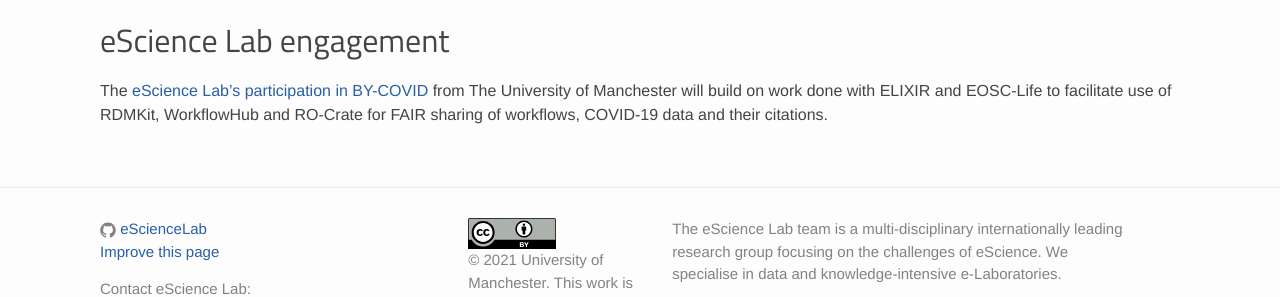
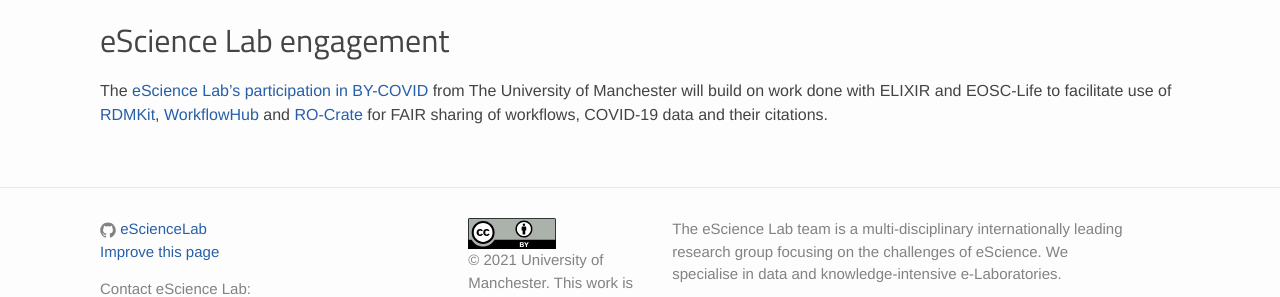
Before and after one commit to eScienceLab/eScienceLab.github.io, a Jekyll site: the page built from _posts/2021-10-13-by-covid-launched.md, in a window 1280 px wide and 900 px high, scrolled down 1781 px. Shown: the part 493-790 px from the top of the window. Built offline with Jekyll 4.4.1, drawn with Linux system fonts in a browser that asks for light colours; comment, search, counter and statistics services are not loaded; part of the change alters nothing that is shown.

```diff
--- a/_posts/2021-10-13-by-covid-launched.md
+++ b/_posts/2021-10-13-by-covid-launched.md
@@ -41,4 +41,4 @@ Contact details: Andrea Troncoso, BY-COVID Project Manager [[email]](mailto:byco
 
 ## eScience Lab engagement
 
-The [eScience Lab's participation in BY-COVID](/projects/by-covid/) from The University of Manchester will build on work done with ELIXIR and EOSC-Life to facilitate use of RDMKit, WorkflowHub and RO-Crate for FAIR sharing of workflows, COVID-19 data and their citations.
+The [eScience Lab's participation in BY-COVID](/projects/by-covid/) from The University of Manchester will build on work done with ELIXIR and EOSC-Life to facilitate use of [RDMKit](https://rdmkit.elixir-europe.org/), [WorkflowHub](/products/workflowhub/) and [RO-Crate](https://www.researchobject.org/ro-crate/)  for FAIR sharing of workflows, COVID-19 data and their citations.
```
